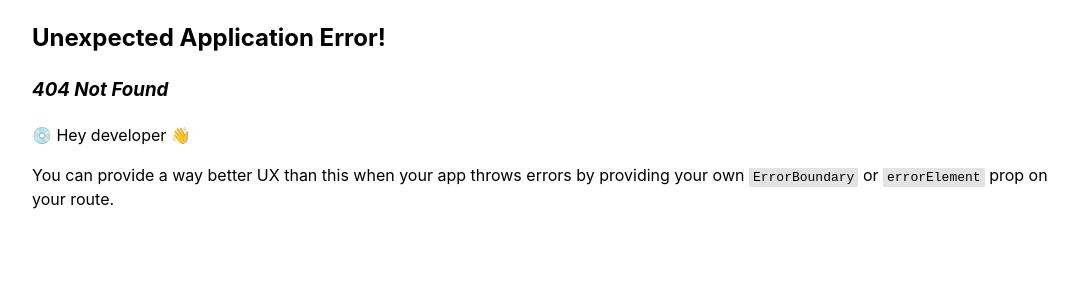
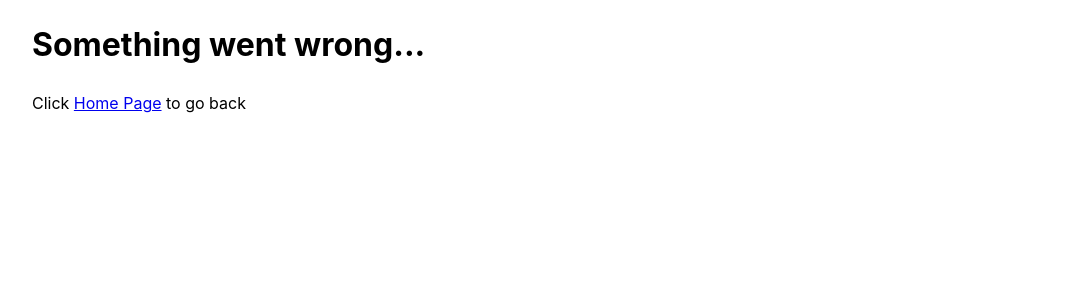
Before and after one commit to zeyad-k/Calori-Tracker--deepdive, a React (Vite) app: page /track/1 in a window 1280 px wide. Before the commit this address had no page. Shown: the top 300 px of the page, without its empty margins (96-1174 px from the left). Built offline with nearby package versions, Linux system fonts and the light colour scheme.

Commit message:
Add ErrorPage component to App.jsx for displaying error messages

```diff
--- /dev/null
+++ b/pages/ErrorPage.jsx
@@ -0,0 +1,12 @@
+import { Link } from "react-router-dom";
+
+export function ErrorPage() {
+  return (
+    <div>
+      <h1>Something went wrong...</h1>
+      <p>
+        Click <Link to="/">Home Page</Link> to go back
+      </p>
+    </div>
+  );
+}
--- a/pages/index.js
+++ b/pages/index.js
@@ -1,3 +1,4 @@
 export * from "./LandingPage";
 export * from "./TrackPage.jsx"
 export * from "./PageLayout.jsx"
+export * from './ErrorPage.jsx'
--- a/src/App.jsx
+++ b/src/App.jsx
@@ -1,10 +1,11 @@
 import { createBrowserRouter, RouterProvider } from "react-router-dom";
-import { LandingPage, PageLayout, TrackPage } from "../pages";
+import { ErrorPage, LandingPage, PageLayout, TrackPage } from "../pages";
 
 const router = createBrowserRouter([
   {
     path: "/",
     element: <PageLayout />,
+    errorElement: <ErrorPage />,
     children: [
       { path: "/", element: <LandingPage /> },
       { path: "/track", element: <TrackPage /> },
```
